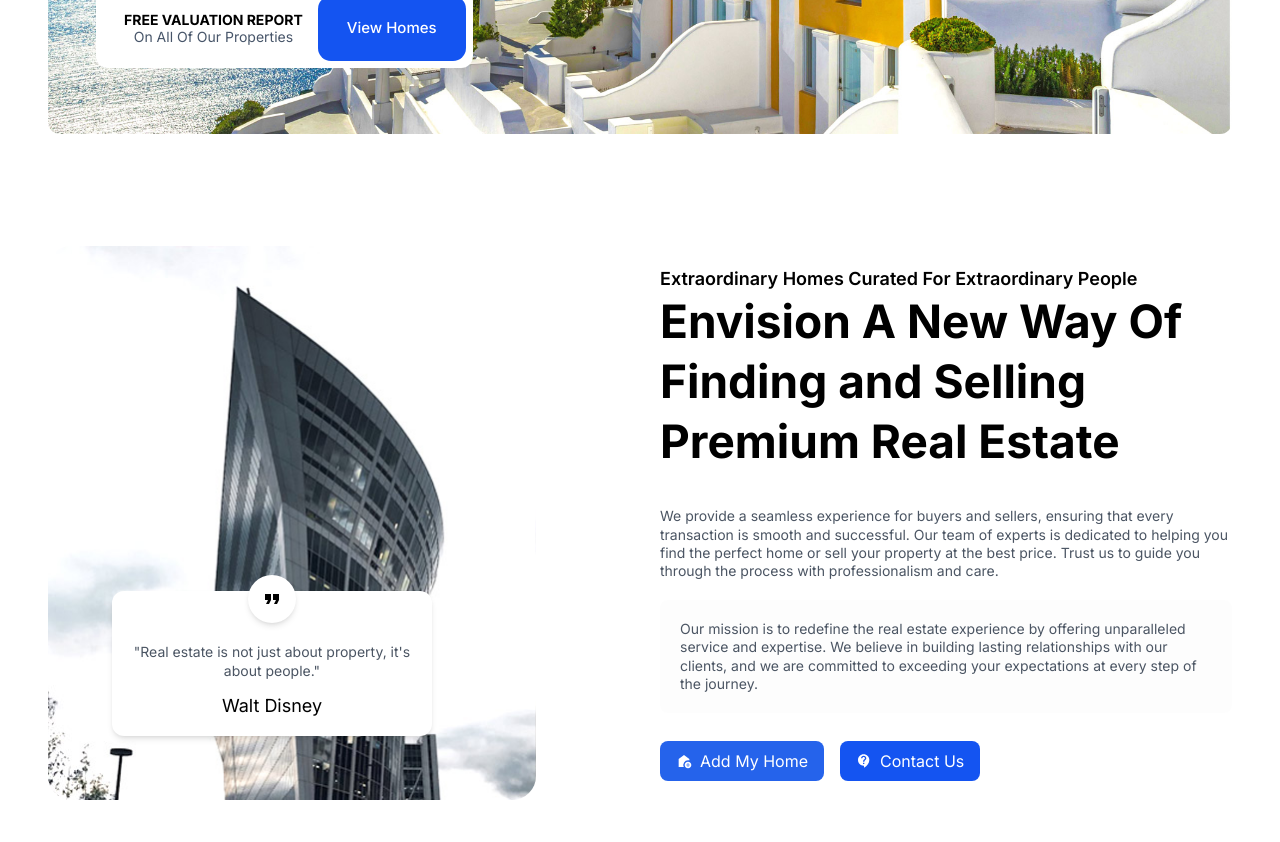
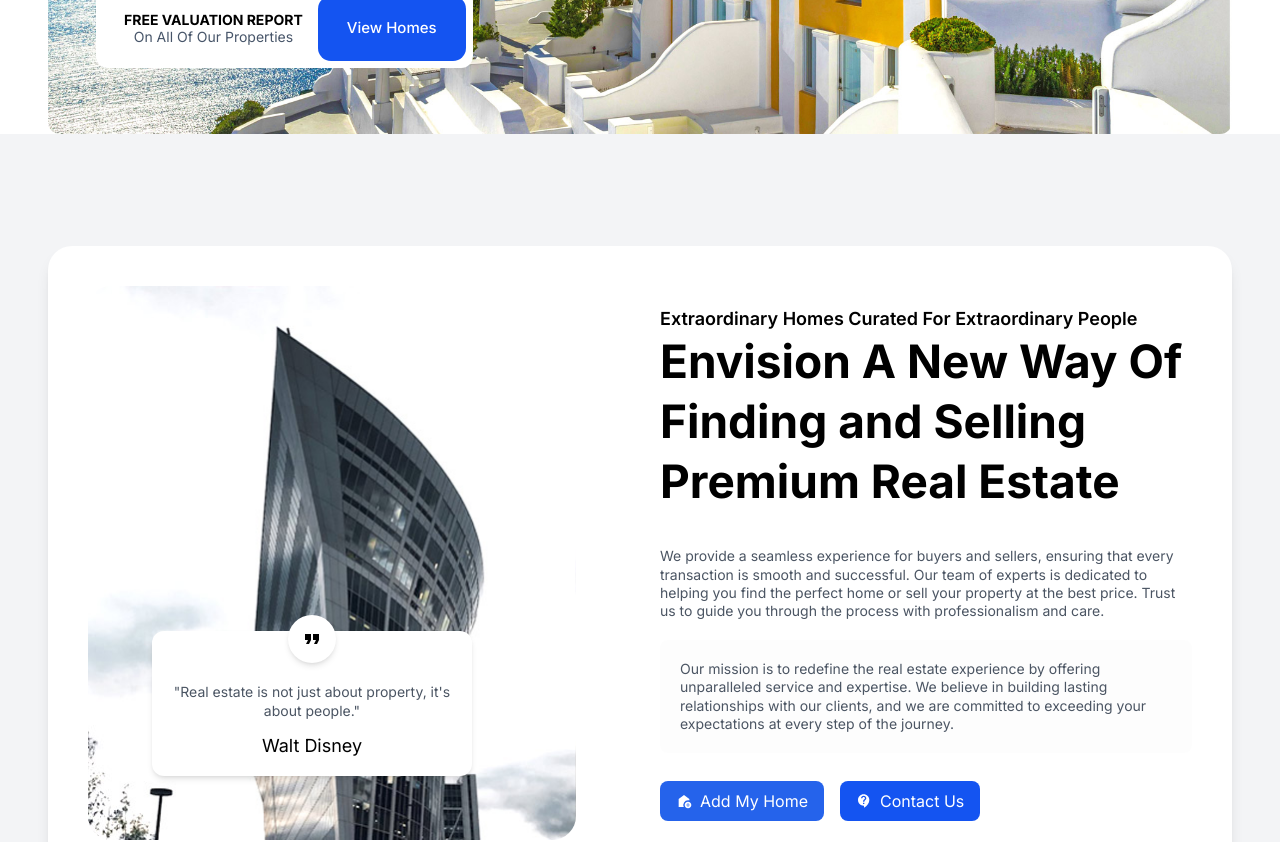
Before and after one commit to kgothatsontsane/homestead, a React (Vite) app in the folder frontend/: page / in a window 1280 px wide. Shown: the part 620-1462 px from the top of the page. Built offline with nearby package versions, Linux system fonts and the light colour scheme; a web font is replaced by a local one.

Commit message:
Enhance About component styling and layout for improved user experience

```diff
--- a/frontend/src/components/About.jsx
+++ b/frontend/src/components/About.jsx
@@ -4,8 +4,8 @@ import { MdFormatQuote, MdAddHome, MdContactSupport } from 'react-icons/md'
 
 const About = () => {
     return (
-    <section className='max-padd-container py-16 xl:py-28'>
-            <div className='flex flex-col xl:flex-row items-center justify-between gap-10'>
+        <section className='max-padd-container py-16 xl:py-28 bg-gray-100'>
+            <div className='flex flex-col xl:flex-row items-center justify-between gap-10 bg-white shadow-lg rounded-3xl p-10'>
                 <div className='flex-1 relative'>
                     <img src={aboutImg} alt="About Us" className='rounded-3xl w-[488px]'/>
                     <div className='bg-white absolute bottom-16 left-16 shadow-md max-w-xs max-h-xs p-4 rounded-xl flexCenter flex-col'>
@@ -39,7 +39,6 @@ return (
                             <MdContactSupport className='mr-2' />
                             Contact Us
                         </button>
-
                     </div>
                 </div>
             </div>
```
Lines whose indentation alone changed are shown as unchanged.
